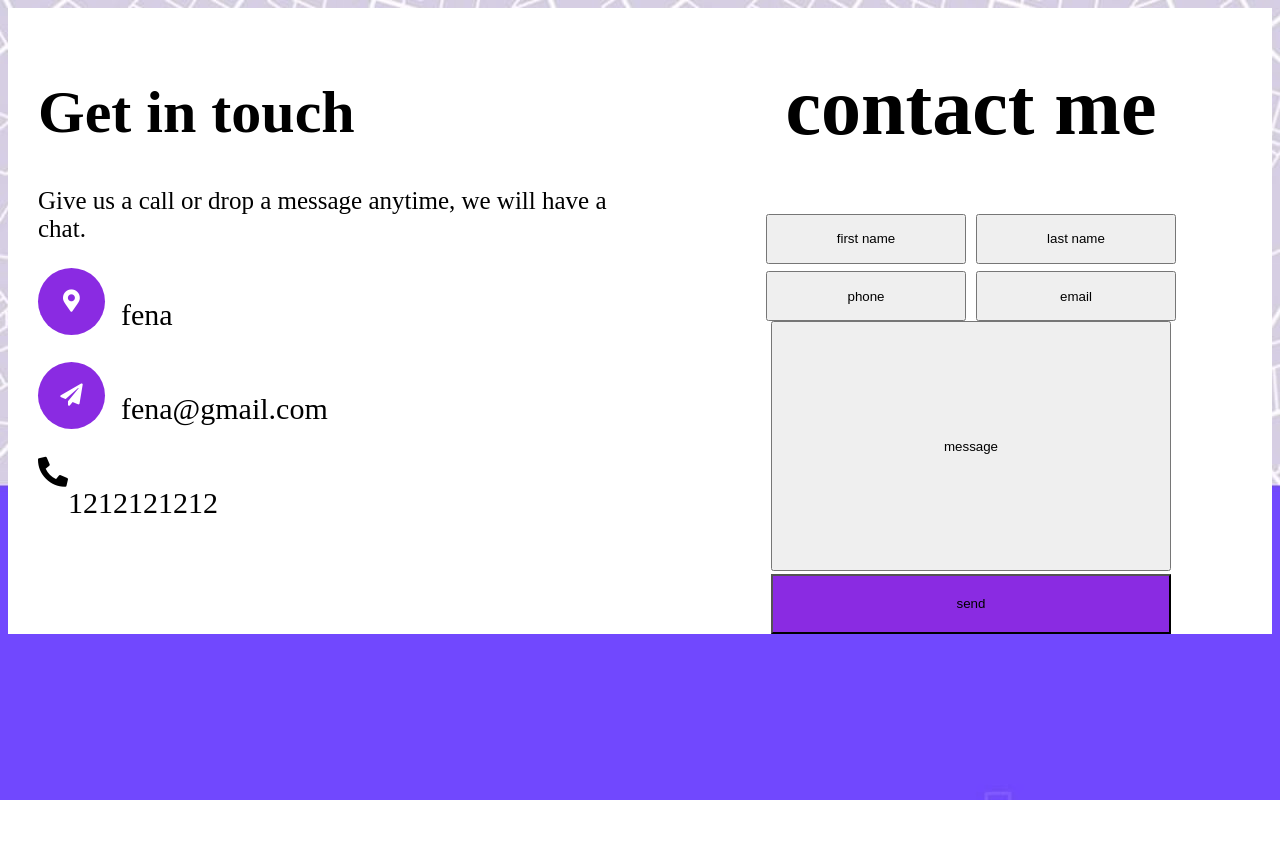
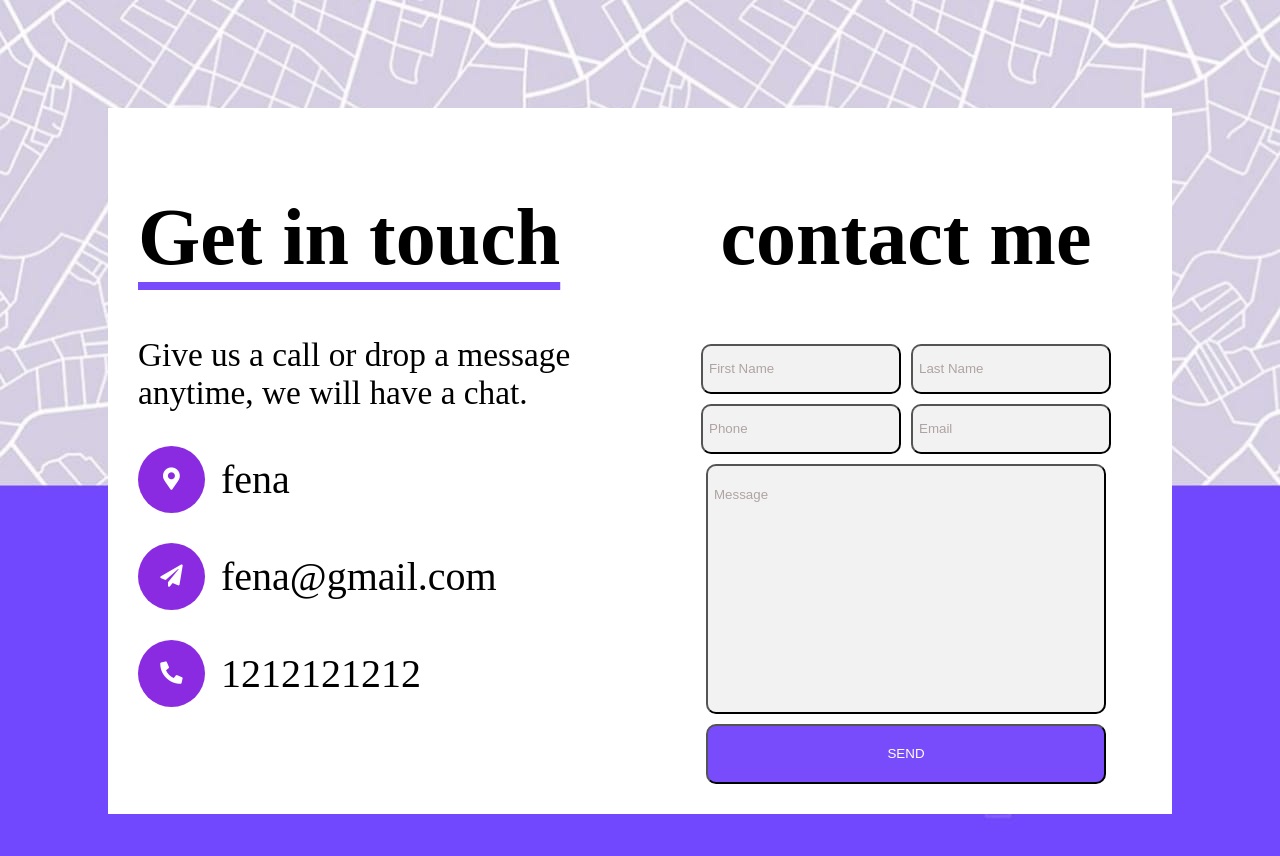
Before and after one commit to Sanammh/Day4, a plain HTML site: page index.html in a window 1280 px wide. Before the commit the page ends 800 px from the top, so only its background shows below. Drawn offline with Linux system fonts and the light colour scheme.

Commit message:
Add files via upload

```diff
--- a/index.html
+++ b/index.html
@@ -5,7 +5,7 @@
     <meta charset="UTF-8">
     <meta http-equiv="X-UA-Compatible" content="IE=edge">
     <meta name="viewport" content="width=device-width, initial-scale=1.0">
-    <title>contact me</title>
+    <title>doc</title>
     <link rel="stylesheet" href="style.css">
     <link rel="stylesheet" href="https://cdnjs.cloudflare.com/ajax/libs/font-awesome/5.15.1/css/all.min.css">
 </head>
@@ -14,8 +14,9 @@
 
     <div class="maincontainer">
         <div class="container1">
-            <h1 class="heading">Get in touch</h1>
-            <p class="para">Give us a call or drop a message anytime, we will have a chat.</p>
+            <h1 class="heading" style="text-decoration-color: #784cfb;text-decoration-line:underline;color:  black;">Get in touch</h1>
+            <p class="para">Give us a call or drop a message
+                 anytime, we will have a chat.</p>
             <div class="icontext">
                 <div class="contact-icon">
                     <i class="fas fa-map-marker-alt"></i>
@@ -28,8 +29,8 @@
                 </div>
                 <p>fena@gmail.com</p>
         </div>
-        <div class="icontext">
-            <div class="contact icon">
+        <div class="icontext" >
+            <div class="contact-icon">
                 <i class="fas fa-phone-alt"></i>
             </div>
             <p>1212121212</p>
@@ -39,13 +40,14 @@
 
     <div class="container2">
         <h1 style="font: 30px;">contact me</h1>
-
-        <button style="height:50px;width:200px;">first name</button>
-        <button style="height:50px;width:200px;">last name</button>
-        <button style="height:50px;width:200px;">phone</button>
-        <button style="height:50px;width:200px;">email</button>
-        <button style="height:250px;width:400px;">message</button>
-        <button style="height:60px;width:400px;background-color:blueviolet;">send</button>
+        <div style="">
+        <button style="height:50px;width:200px;text-align: left;">First Name</button>
+        <button style="height:50px;width:200px;text-align: left;">Last Name</button>
+        <button style="height:50px;width:200px;margin-top: 10px;text-align: left;">Phone</button>
+        <button style="height:50px;width:200px;margin-top: 10px;text-align: left;">Email</button>
+    </div>
+        <button style="height:250px;width:400px;margin-top: 10px;padding-bottom: 5cm;text-align: left ;">Message</button>
+        <button style="height:60px;width:400px;color:white;background-color:  #784cfb;margin-top: 10px;">SEND</button>
     </div>
     </div>
 
--- a/style.css
+++ b/style.css
@@ -3,12 +3,13 @@ body{
     background-repeat: no-repeat;
     background-attachment: fixed;
     background-size: cover;
+    padding: 100px;
 }
 
 
 .container1 {
     width:800px;
-    font-size: 30px;
+    font-size: 40px;
     font-style: normal;
     padding: 30px;
     background-color:rgb(255,255,255);
@@ -19,6 +20,7 @@ body{
     width: 800px;
     font-size: 40px;
     font-style: normal;
+    padding: 30px;
     text-align: center;
 
 }
@@ -45,9 +47,25 @@ body{
     line-height: 67px;
 }
 .icontext{
+    text-align: justify;
+    vertical-align: text-top;
     display: flex;
 }
 
 .para{
     font-size: smaller;
 }
+button{
+    color: rgb(175, 163, 163);
+    background-color: rgb(243, 242, 242);
+    border-radius: 10px;
+    padding-top: 1px;
+
+}
+.heading{
+    text-underline-offset: 18px;
+}
+p{
+    margin-top: 10px;
+
+}
```
